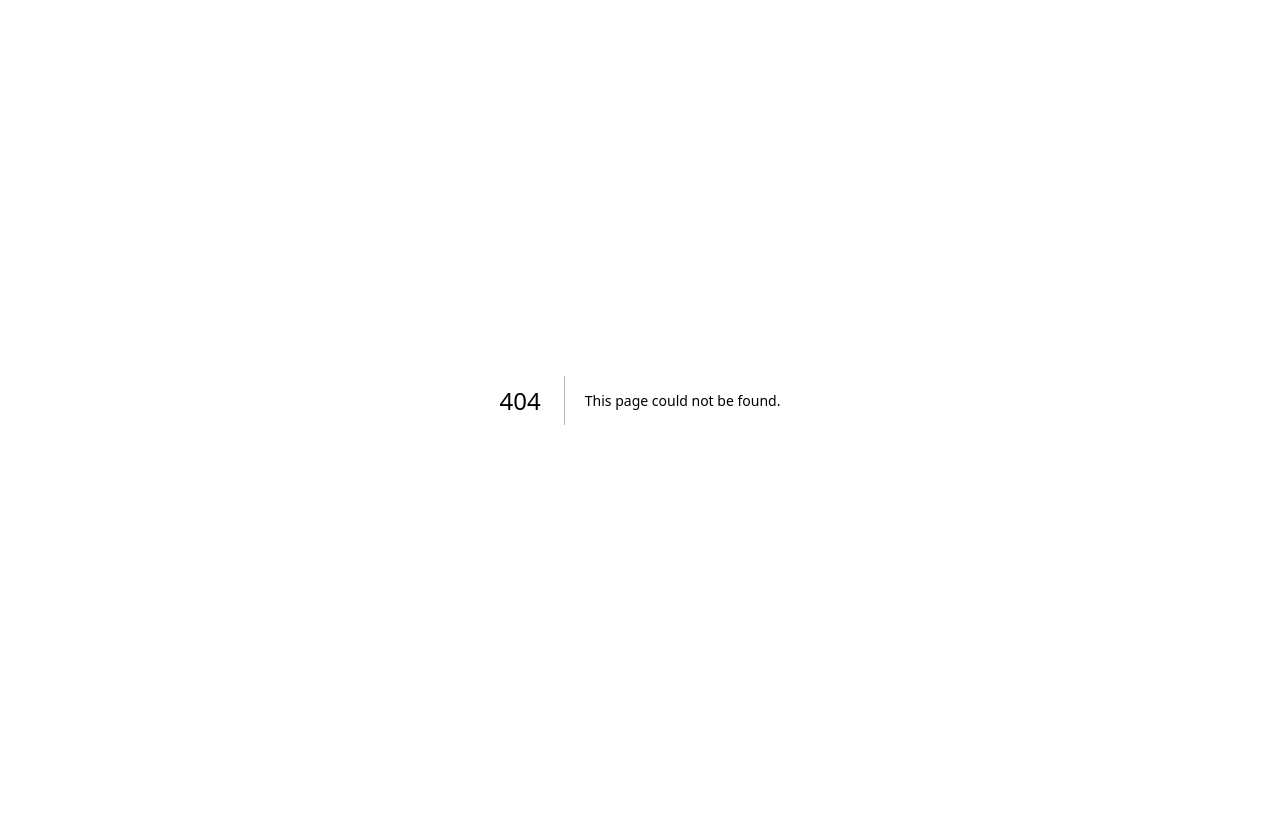
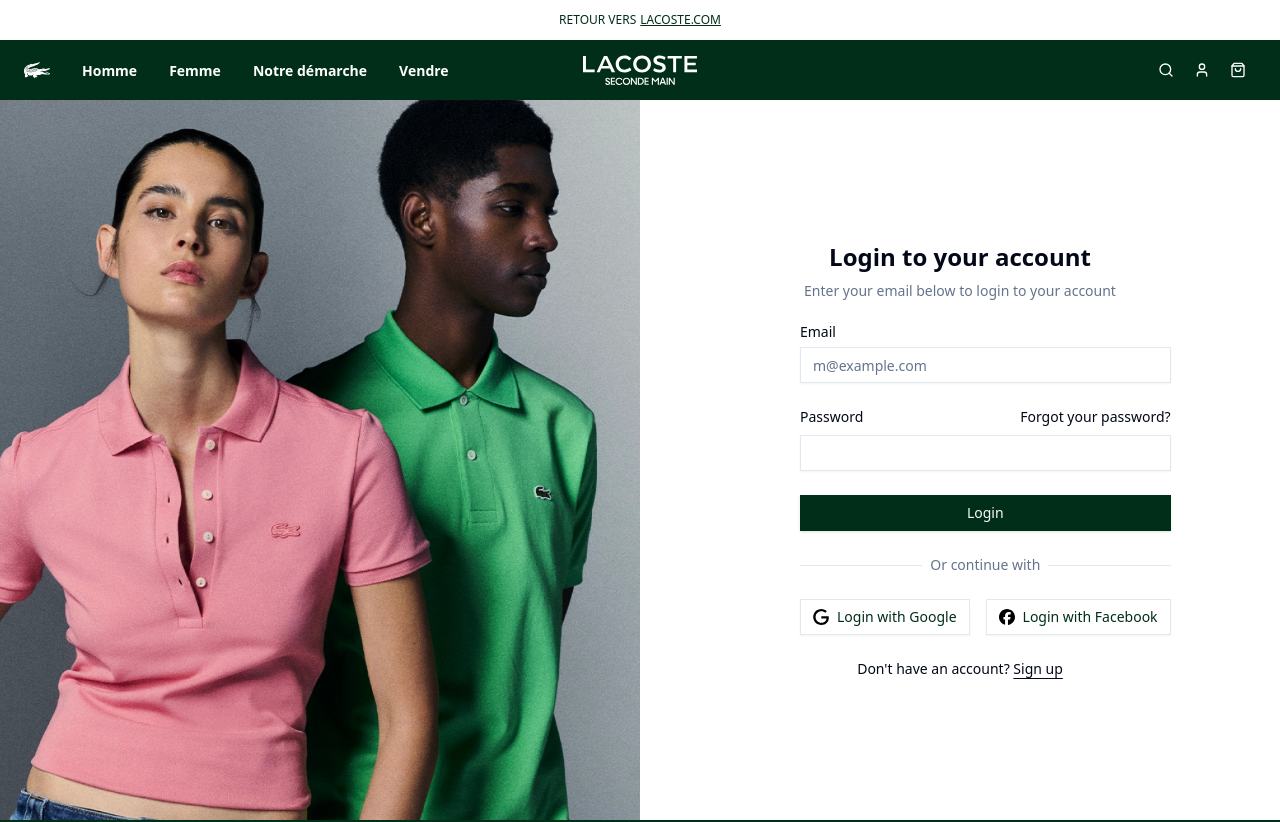
Before and after one commit to tyloo/ecommerce, a Next.js app: page /login in a window 1280 px wide. Before the commit this address had no page. Shown: the top 822 px of the page. Before the commit the page ends 800 px from the top, so only its background shows below. Built offline with nearby package versions, Linux system fonts and the light colour scheme.

Commit message:
Added Login Page
Signed-off-by: tyloo <jbonva@gmail.com>

```diff
--- /dev/null
+++ b/app/(public)/login/page.tsx
@@ -0,0 +1,21 @@
+import { LoginForm } from '@/components/login-form'
+export default function LoginPage() {
+  return (
+    <div className='grid min-h-[90svh] lg:grid-cols-2'>
+      <div className='bg-muted relative hidden lg:block'>
+        <img
+          src='/identification-image-1.webp'
+          alt='Image'
+          className='absolute inset-0 h-full w-full object-cover dark:brightness-[0.2] dark:grayscale'
+        />
+      </div>
+      <div className='flex flex-col gap-4 p-6 md:p-10'>
+        <div className='flex flex-1 items-center justify-center'>
+          <div className='w-full max-w-xs'>
+            <LoginForm />
+          </div>
+        </div>
+      </div>
+    </div>
+  )
+}
--- /dev/null
+++ b/components/login-form.tsx
@@ -0,0 +1,58 @@
+import { Button } from '@/components/ui/button'
+import { Input } from '@/components/ui/input'
+import { Label } from '@/components/ui/label'
+import { cn } from '@/lib/utils'
+
+export function LoginForm({ className, ...props }: React.ComponentPropsWithoutRef<'form'>) {
+  return (
+    <form className={cn('flex flex-col gap-6', className)} {...props}>
+      <div className='flex flex-col items-center gap-2 text-center'>
+        <h1 className='text-2xl font-bold'>Login to your account</h1>
+        <p className='text-muted-foreground text-sm text-balance'>Enter your email below to login to your account</p>
+      </div>
+      <div className='grid gap-6'>
+        <div className='grid gap-2'>
+          <Label htmlFor='email'>Email</Label>
+          <Input id='email' type='email' placeholder='m@example.com' required />
+        </div>
+        <div className='grid gap-2'>
+          <div className='flex items-center'>
+            <Label htmlFor='password'>Password</Label>
+            <a href='#' className='ml-auto text-sm underline-offset-4 hover:underline'>
+              Forgot your password?
+            </a>
+          </div>
+          <Input id='password' type='password' required />
+        </div>
+        <Button type='submit' className='w-full'>
+          Login
+        </Button>
+        <div className='after:border-border relative text-center text-sm after:absolute after:inset-0 after:top-1/2 after:z-0 after:flex after:items-center after:border-t'>
+          <span className='bg-background text-muted-foreground relative z-10 px-2'>Or continue with</span>
+        </div>
+        <div className='flex flex-row gap-4'>
+          <Button variant='outline' className='w-full'>
+            <svg role='img' viewBox='0 0 24 24' xmlns='http://www.w3.org/2000/svg'>
+              <title>Google</title>
+              <path d='M12.48 10.92v3.28h7.84c-.24 1.84-.853 3.187-1.787 4.133-1.147 1.147-2.933 2.4-6.053 2.4-4.827 0-8.6-3.893-8.6-8.72s3.773-8.72 8.6-8.72c2.6 0 4.507 1.027 5.907 2.347l2.307-2.307C18.747 1.44 16.133 0 12.48 0 5.867 0 .307 5.387.307 12s5.56 12 12.173 12c3.573 0 6.267-1.173 8.373-3.36 2.16-2.16 2.84-5.213 2.84-7.667 0-.76-.053-1.467-.173-2.053H12.48z' />
+            </svg>
+            Login with Google
+          </Button>
+          <Button variant='outline' className='w-full'>
+            <svg role='img' viewBox='0 0 24 24' xmlns='http://www.w3.org/2000/svg'>
+              <title>Facebook</title>
+              <path d='M9.101 23.691v-7.98H6.627v-3.667h2.474v-1.58c0-4.085 1.848-5.978 5.858-5.978.401 0 .955.042 1.468.103a8.68 8.68 0 0 1 1.141.195v3.325a8.623 8.623 0 0 0-.653-.036 26.805 26.805 0 0 0-.733-.009c-.707 0-1.259.096-1.675.309a1.686 1.686 0 0 0-.679.622c-.258.42-.374.995-.374 1.752v1.297h3.919l-.386 2.103-.287 1.564h-3.246v8.245C19.396 23.238 24 18.179 24 12.044c0-6.627-5.373-12-12-12s-12 5.373-12 12c0 5.628 3.874 10.35 9.101 11.647Z' />
+            </svg>
+            Login with Facebook
+          </Button>
+        </div>
+      </div>
+      <div className='text-center text-sm'>
+        Don&apos;t have an account?{' '}
+        <a href='#' className='underline underline-offset-4'>
+          Sign up
+        </a>
+      </div>
+    </form>
+  )
+}
```
Also changed, not shown: public/identification-image-1.webp (added).
